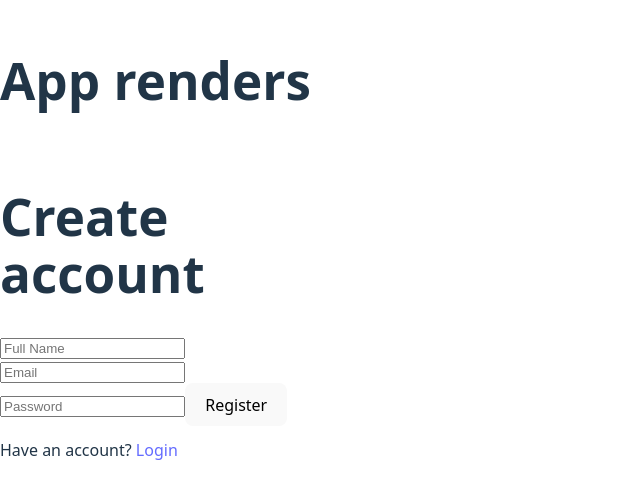
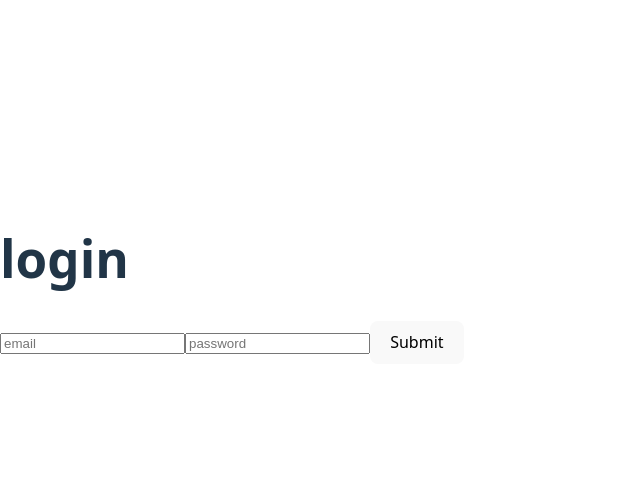
Before and after one commit to DylanRhodes098/tree-next-project, a React (Vite) app in the folder frontend/: page /login in a window 1280 px wide. Shown: the part 120-618 px from the top of the page, without its empty margins (0-640 px from the left). Built offline with nearby package versions, Linux system fonts and the light colour scheme.

Commit message:
added login page

```diff
--- a/frontend/src/App.jsx
+++ b/frontend/src/App.jsx
@@ -1,12 +1,18 @@
 import React from 'react';
 import Register from './pages/register';
+import {Routes, Route} from "react-router-dom";
+import Login from './pages/login';
+import Home from './pages/home';
 
 export default function App() {
 return (
     <>
 
-    <h1>App renders</h1>
-   <Register />
+    <Routes>
+      <Route path="/" element={<Register/>} />
+      <Route path="/login" element={<Login/>} />
+      <Route path="/home" element={<Home/>} />
+    </Routes>
 
     </>
   );
--- a/frontend/src/pages/home.jsx
+++ b/frontend/src/pages/home.jsx
@@ -0,0 +1,46 @@
+import {useState} from "react";
+import { login as loginUser} from "../services/auth";
+import { useNavigate, Link } from "react-router-dom";
+
+export default function Login() {
+    const [email, setEmail] = useState("");
+    const [password, setPassword] = useState("");
+    const [err, setErr] = useState("");
+    const navigate = useNavigate();
+
+    async function onSubmit (e) {
+        e.preventDefault();
+        setErr("");
+        try {
+            await loginUser({email, password});
+            navigate("/home", {replace: true} );
+        } catch (error) {
+            setErr(error?.response?.data?.error || "login failed" );
+        }
+    }
+
+    return (
+        <>
+        <h1>SUCCESS</h1>
+        <div>
+            <h1> login </h1>
+            <form onSubmit={onSubmit}>
+                <input type="text"
+                placeholder="email"
+                value={email}
+                onChange={(e)=>
+                setEmail(e.target.value)}
+                />
+                <input
+                type="text"
+                placeholder="password"
+                value={password}
+                onChange={(e)=>
+                setPassword(e.target.value)}
+                />
+            </form>
+            <button type="submit">Submit</button>
+        </div>
+        </>
+    )
+}
--- a/frontend/src/pages/login.jsx
+++ b/frontend/src/pages/login.jsx
@@ -0,0 +1,55 @@
+import {useState} from "react";
+import { login as loginUser} from "../services/auth";
+import { useNavigate, Link } from "react-router-dom";
+
+export default function Login() {
+    const [email, setEmail] = useState("");
+    const [password, setPassword] = useState("");
+    const [err, setErr] = useState("");
+    const navigate = useNavigate();
+
+    async function onSubmit (e) {
+        e.preventDefault();
+        setErr("");
+        try {
+            await loginUser({email, password});
+            navigate("/home", {replace: true} );
+        } catch (error) {
+            setErr(error?.response?.data?.error || "login failed" );
+        }
+    }
+
+    function warningMessage () {
+        if (!err) {
+          return null;
+        }
+        else {
+          return <p style={{ color: "crimson" }}>{err}</p>
+        }
+      }
+
+    return (
+        <>
+        <div>
+            <h1> login </h1>
+            <form onSubmit={onSubmit}>
+                <input type="text"
+                placeholder="email"
+                value={email}
+                onChange={(e)=>
+                setEmail(e.target.value)}
+                />
+                <input
+                type="password"
+                placeholder="password"
+                value={password}
+                onChange={(e)=>
+                setPassword(e.target.value)}
+                />
+                <button type="submit">Submit</button>
+                {warningMessage()}
+            </form>
+        </div>
+        </>
+    )
+}
--- a/frontend/src/pages/register.jsx
+++ b/frontend/src/pages/register.jsx
@@ -14,13 +14,23 @@ export default function Register() {
     setErr("");
     try {
       await registerUser({ full_name, email, password });
-      navigate("/register", { replace: true });
+      navigate("/login", { replace: true });
     } catch (error) {
       setErr(error?.response?.data?.error || "Registration failed");
     }
   }
 
+  function warningMessage () {
+    if (!err) {
+      return null;
+    }
+    else {
+      return <p style={{ color: "crimson" }}>{err}</p>
+    }
+  }
+
   return (
+    <>
     <div style={{ maxWidth: 360, margin: "10vh auto" }}>
       <h1>Create account</h1>
       <form onSubmit={onSubmit}>
@@ -45,10 +55,11 @@ export default function Register() {
         />
         <button type="submit">Register</button>
       </form>
-      {err && <p style={{ color: "crimson" }}>{err}</p>}
+      {warningMessage()}
       <p style={{ marginTop: 12 }}>
         Have an account? <Link to="/login">Login</Link>
       </p>
     </div>
+       </>
   );
 }
```
Also changed, not shown: 2 other files (tests, documents, lock files or other folders).
